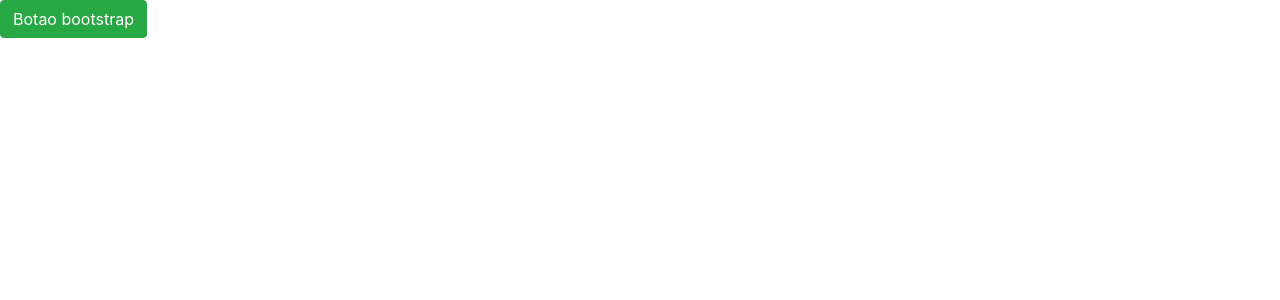
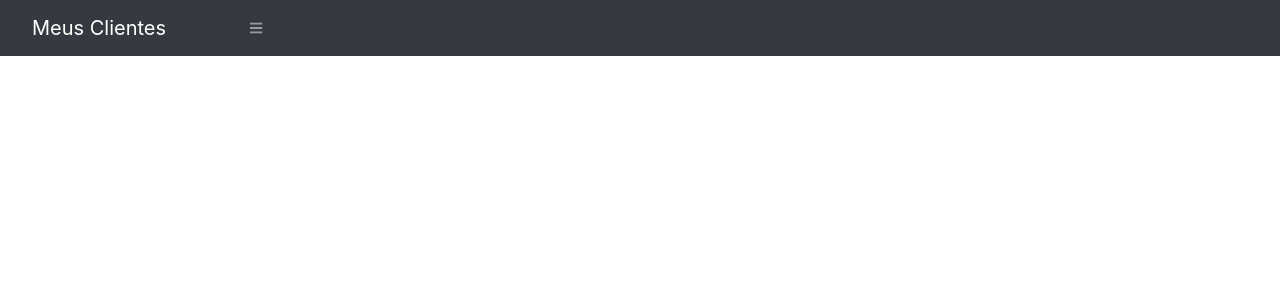
Before and after one commit to henriquefdias/spring-app, an Angular app in the folder clientes-app/: page / in a window 1280 px wide. Shown: the top 300 px of the page. Built offline with nearby package versions, Linux system fonts and the light colour scheme.

Commit message:
Criação do navbar

```diff
--- a/clientes-app/src/app/app.component.html
+++ b/clientes-app/src/app/app.component.html
@@ -1 +1 @@
-<button class="btn btn-success">Botao bootstrap</button>
+<app-navbar></app-navbar>
--- a/clientes-app/src/app/app.module.ts
+++ b/clientes-app/src/app/app.module.ts
@@ -3,6 +3,8 @@ import { BrowserModule } from '@angular/platform-browser';
 
 import { AppRoutingModule } from './app-routing.module';
 import { AppComponent } from './app.component';
+
+import { TemplateModule } from "./template/template.module";
 
 @NgModule({
   declarations: [
@@ -10,7 +12,8 @@ import { AppComponent } from './app.component';
   ],
   imports: [
     BrowserModule,
-    AppRoutingModule
+    AppRoutingModule,
+    TemplateModule
   ],
   providers: [],
   bootstrap: [AppComponent]
--- /dev/null
+++ b/clientes-app/src/app/template/navbar/navbar.component.html
@@ -0,0 +1,6 @@
+<nav class="sb-topnav navbar navbar-expand navbar-dark bg-dark">
+    <a class="navbar-brand" href="#">Meus Clientes</a>
+    <button class="btn btn-link btn-sm order-1 order-lg-0" id="sidebarToggle" href="#">
+        <i class="fas fa-bars"></i>
+    </button>
+</nav>
--- /dev/null
+++ b/clientes-app/src/app/template/navbar/navbar.component.ts
@@ -0,0 +1,15 @@
+import { Component, OnInit } from '@angular/core';
+
+@Component({
+  selector: 'app-navbar',
+  templateUrl: './navbar.component.html',
+  styleUrls: ['./navbar.component.css']
+})
+export class NavbarComponent implements OnInit {
+
+  constructor() { }
+
+  ngOnInit(): void {
+  }
+
+}
--- a/clientes-app/src/index.html
+++ b/clientes-app/src/index.html
@@ -8,7 +8,7 @@
   <link rel="icon" type="image/x-icon" href="favicon.ico">
   <script src="https://cdnjs.cloudflare.com/ajax/libs/font-awesome/5.11.2/js/all.min.js" crossorigin="anonymous"></script>
 </head>
-<body>
+<body class="sb-nav-fixed">
   <app-root></app-root>
 </body>
 </html>
```
Also changed, not shown: clientes-app/src/app/template/template.module.ts (added, +18 -0 lines), clientes-app/src/app/template/navbar/navbar.component.css (added).
